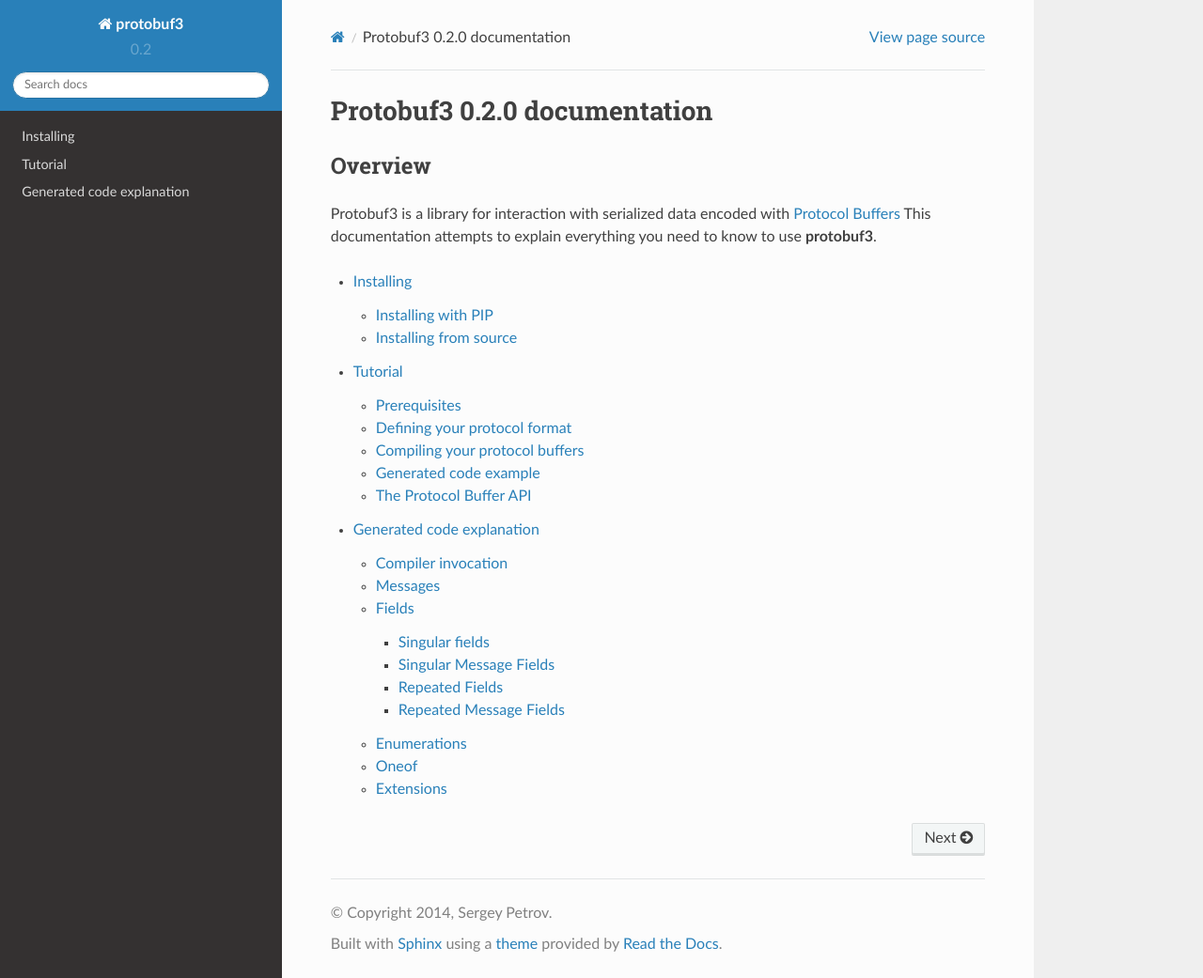
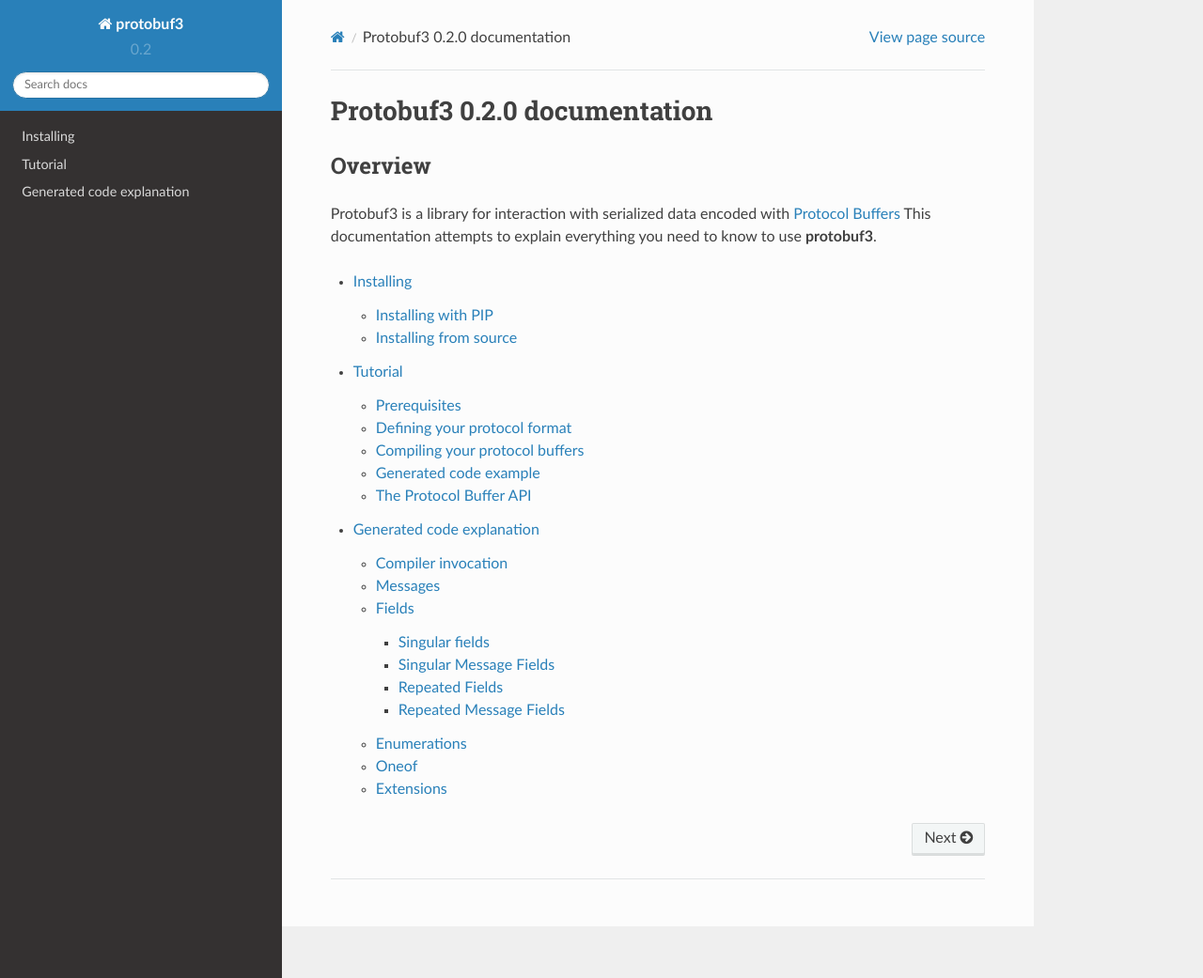
Before and after one commit to Pr0Ger/protobuf3, a Sphinx documentation site: the page built from docs/index.rst, in a window 1280 px wide and 1041 px high. Shown: the whole window at 94% size. Built offline with Sphinx 7.4.7 and the Read the Docs theme 2.0.0, drawn with Linux system fonts in a browser that asks for light colours.

Commit message:
Footer changing

```diff
--- a/docs/conf.py
+++ b/docs/conf.py
@@ -169,10 +169,10 @@
 #html_show_sourcelink = True
 
 # If true, "Created using Sphinx" is shown in the HTML footer. Default is True.
-#html_show_sphinx = True
+html_show_sphinx = False
 
 # If true, "(C) Copyright ..." is shown in the HTML footer. Default is True.
-#html_show_copyright = True
+html_show_copyright = False
 
 # If true, an OpenSearch description file will be output, and all pages will
 # contain a <link> tag referring to it.  The value of this option must be the
```
